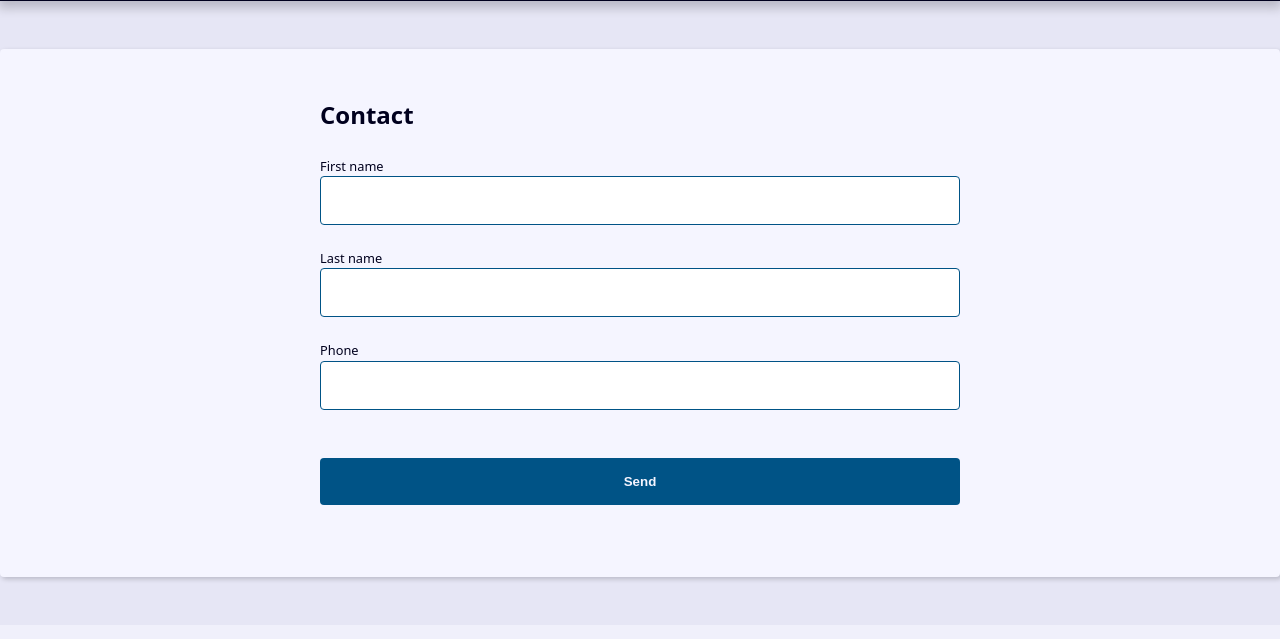
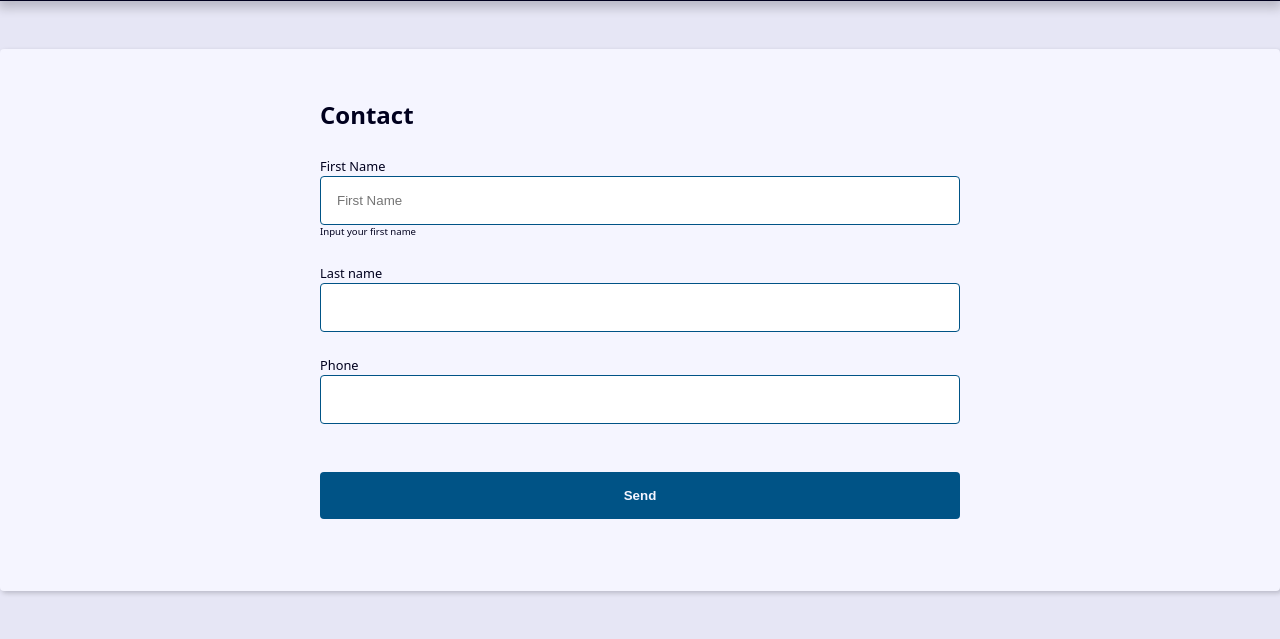
Before and after one commit to goncalvesfrederico/django-project-contacts, a Django app: page /contact/create/ in a window 1280 px wide. Shown: the part 365-1004 px from the top of the page. Before the commit the page ends 948 px from the top, so only its background shows below. Run offline with Django 5.2, Linux system fonts and the light colour scheme.

Commit message:
I created the clean method to have been used to validation the form fields (first_name and last_name)

```diff
--- a/contact/forms.py
+++ b/contact/forms.py
@@ -1,9 +1,30 @@
 from django import forms
 from contact.models import Contact
+from django.core.exceptions import ValidationError
 
 class ContactForm(forms.ModelForm):
+    first_name = forms.CharField(
+        widget=forms.TextInput(
+            attrs={
+                "class": "class-a class-b",
+                "placeholder": "First Name",
+            }
+        ),
+        label="First Name",
+        help_text="Input your first name",
+    )
+
     class Meta:
         model = Contact
         fields = (
             "first_name", "last_name", "phone",
         )
+
+    def clean(self):
+        cleaned_data = super().clean()
+        first_name = cleaned_data.get("first_name")
+        last_name = cleaned_data.get("last_name")
+
+        if first_name == last_name:
+            msg = "The First Name and Last Name could not be the same!!!"
+            self.add_error("last_name", ValidationError(msg))
--- a/contact/templates/contact/create.html
+++ b/contact/templates/contact/create.html
@@ -10,6 +10,12 @@
                 <div class="form-group">
                     <label for="{{ field.id_for_label }}">{{ field.label }}</label>
                     {{ field }}
+                    {{ field.errors }}
+
+                    {% comment %} Showing the help.text field {% endcomment %}
+                    {% if field.help_text %}
+                        <p class="help-text">{{ field.help_text }}</p>
+                    {% endif %}
                 </div>
                 {% endfor %}
             </div>
```
